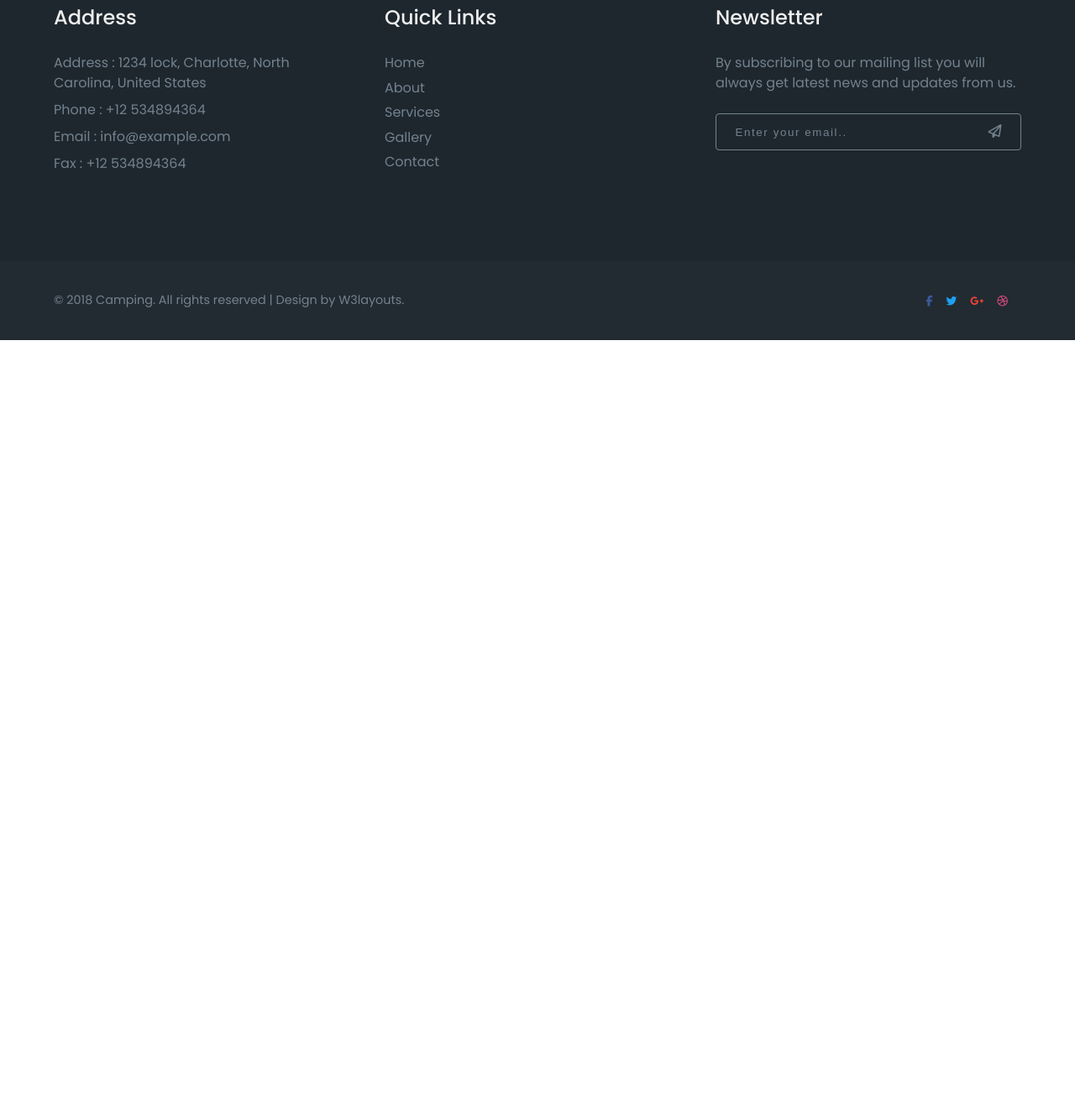
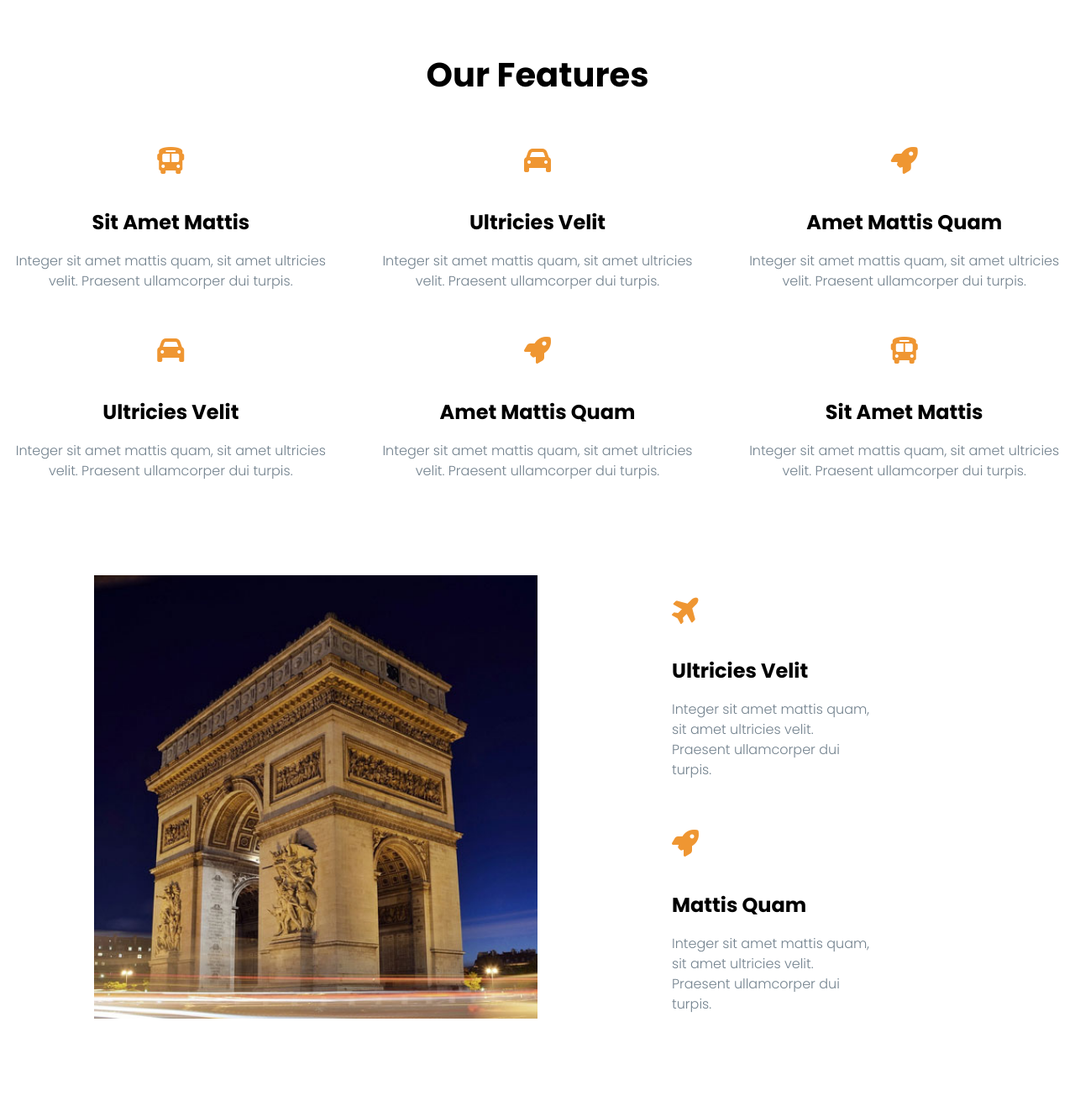
Before and after one commit to chaharshivam/Final-Project-HTML-CSS, a website: page services.html in a window 1280 px wide. Shown: the part 357-1680 px from the top of the page at 84% size. Before the commit the page ends 800 px from the top, so only its background shows below. Drawn offline with Linux system fonts and the light colour scheme.

Commit message:
add services page

```diff
--- a/services.html
+++ b/services.html
@@ -32,6 +32,84 @@
             </nav>
         </header>
     </div>
+
+    <main>
+        <!-- EXPLORE/ABOUT SECTION (Tejas) -->
+
+        <section class="wrapper explore-section">
+
+            <!-- PART 1 -->
+
+            <div class="text-center">
+                <h2>Our Features</h2>
+            </div>
+            <div class="grid-col-3 explore-grid">
+
+                <!-- Line 1 -->
+                <div class="text-center">
+                    <i class="fas fa-bus"></i>
+                    <h4>Sit Amet Mattis</h4>
+                    <p>Integer sit amet mattis quam, sit amet ultricies velit. Praesent ullamcorper dui turpis.</p>
+
+                </div>
+                <div class="text-center">
+                    <i class="fas fa-car"></i>
+                    <h4>Ultricies Velit</h4>
+                    <p>Integer sit amet mattis quam, sit amet ultricies velit. Praesent ullamcorper dui turpis.</p>
+
+                </div>
+                <div class="text-center">
+                    <i class="fas fa-rocket"></i>
+                    <h4>Amet Mattis Quam</h4>
+                    <p>Integer sit amet mattis quam, sit amet ultricies velit. Praesent ullamcorper dui turpis.</p>
+
+                </div>
+
+                <!-- Line 2 -->
+                <div class="text-center">
+                    <i class="fas fa-car"></i>
+                    <h4>Ultricies Velit</h4>
+                    <p>Integer sit amet mattis quam, sit amet ultricies velit. Praesent ullamcorper dui turpis.</p>
+
+                </div>
+                <div class="text-center">
+                    <i class="fas fa-rocket"></i>
+                    <h4>Amet Mattis Quam</h4>
+                    <p>Integer sit amet mattis quam, sit amet ultricies velit. Praesent ullamcorper dui turpis.</p>
+
+                </div>
+                <div class="text-center">
+                    <i class="fas fa-bus"></i>
+                    <h4>Sit Amet Mattis</h4>
+                    <p>Integer sit amet mattis quam, sit amet ultricies velit. Praesent ullamcorper dui turpis.</p>
+
+                </div>
+            </div>
+
+            <!-- PART 2 -->
+
+
+            <div class="grid-col-2 explore-grid explore-grid-part2-c">
+                <div>
+                    <img class="img-responsive" src="assets/media/img1.jpg">
+                </div>
+                <div class="explore-grid-part2">
+                    <div>
+                        <i class="fas fa-plane"></i>
+                        <h4>Ultricies Velit</h4>
+                        <p>Integer sit amet mattis quam, sit amet ultricies velit. Praesent ullamcorper dui turpis.</p>
+                    </div>
+                    <div>
+                        <i class="fas fa-rocket"></i>
+                        <h4>Mattis Quam</h4>
+                        <p>Integer sit amet mattis quam, sit amet ultricies velit. Praesent ullamcorper dui turpis.</p>
+                    </div>
+
+                </div>
+            </div>
+
+        </section>
+    </main>
 
     <!-- FOOTER  -->
     <footer class="footer">
```
